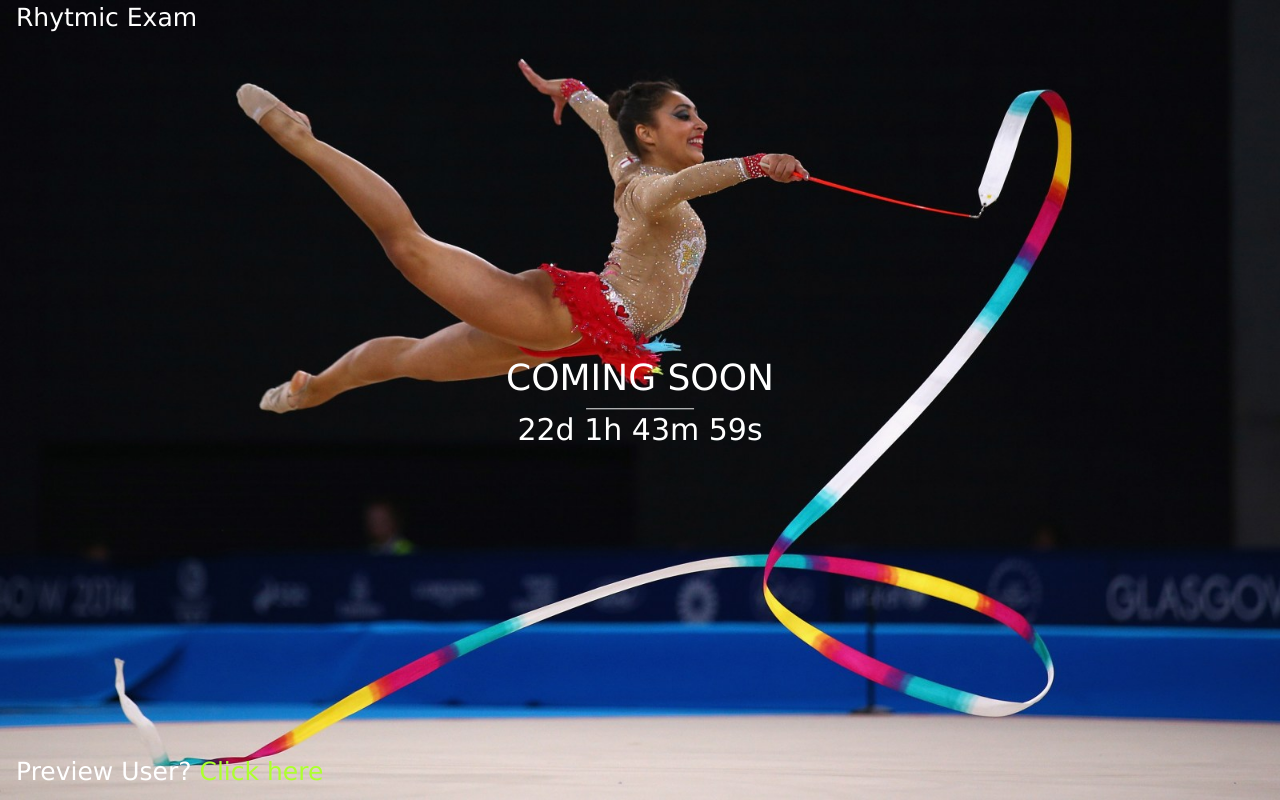
After one commit to AltusN/rhytmic_exam, a Flask app: page /coming in a window 1280 px wide. The commit adds this page. Run offline with Flask 2, Linux system fonts and the light colour scheme; some libraries are stand-ins or nearby versions.

Commit message:
coming soon page

```diff
--- a/rhytmic_exam_app/main/routes.py
+++ b/rhytmic_exam_app/main/routes.py
@@ -353,6 +353,10 @@ def results():
 
     return render_template("exam/results.html", title="Exam Results", results=results)
 
+@bp.route("coming")
+def coming_soon():
+    return render_template("coming.html")
+
 def redirect_url(default='main.index'):
     return request.args.get('next') or \
            request.referrer or \
--- /dev/null
+++ b/rhytmic_exam_app/static/css/coming_soon.css
@@ -0,0 +1,52 @@
+/* Set height to 100% for body and html to enable the background image to cover the whole page: */
+body, html {
+    height: 100%
+  }
+
+  .bgimg {
+    /* Background image */
+    background-image: url('/static/background.jpg');
+    /* Full-screen */
+    height: 100%;
+    /* Center the background image */
+    background-position: center;
+    /* Scale and zoom in the image */
+    background-size: cover;
+    /* Add position: relative to enable absolutely positioned elements inside the image (place text) */
+    position: relative;
+    /* Add a white text color to all elements inside the .bgimg container */
+    color: white;
+    /* Add a font */
+    font-family: Verdana, Geneva, Tahoma, sans-serif;
+    /* Set the font-size to 25 pixels */
+    font-size: 25px;
+  }
+
+  /* Position text in the top-left corner */
+  .topleft {
+    position: absolute;
+    top: 0;
+    left: 16px;
+  }
+
+  /* Position text in the bottom-left corner */
+  .bottomleft {
+    position: absolute;
+    bottom: 0;
+    left: 16px;
+  }
+
+  /* Position text in the middle */
+  .middle {
+    position: absolute;
+    top: 50%;
+    left: 50%;
+    transform: translate(-50%, -50%);
+    text-align: center;
+  }
+
+  /* Style the <hr> element */
+  hr {
+    margin: auto;
+    width: 40%;
+  }
--- /dev/null
+++ b/rhytmic_exam_app/static/js/coming_soon.js
@@ -0,0 +1,28 @@
+// Set the date we're counting down to
+var countDownDate = new Date("Jul 15, 2019 08:00:00").getTime();
+
+// Update the count down every 1 second
+var x = setInterval(function() {
+
+  // Get todays date and time
+  var now = new Date().getTime();
+
+  // Find the distance between now an the count down date
+  var distance = countDownDate - now;
+
+  // Time calculations for days, hours, minutes and seconds
+  var days = Math.floor(distance / (1000 * 60 * 60 * 24));
+  var hours = Math.floor((distance % (1000 * 60 * 60 * 24)) / (1000 * 60 * 60));
+  var minutes = Math.floor((distance % (1000 * 60 * 60)) / (1000 * 60));
+  var seconds = Math.floor((distance % (1000 * 60)) / 1000);
+
+  // Display the result in an element with id="demo"
+  document.getElementById("demo").innerHTML = days + "d " + hours + "h "
+  + minutes + "m " + seconds + "s ";
+
+  // If the count down is finished, write some text
+  if (distance < 0) {
+    clearInterval(x);
+    document.getElementById("demo").innerHTML = "EXPIRED";
+  }
+}, 1000);
--- /dev/null
+++ b/rhytmic_exam_app/templates/coming.html
@@ -0,0 +1,28 @@
+{% extends "bootstrap/base.html" %}
+
+{% block head %}
+    {{ super() }}
+
+    <link rel="stylesheet" href="{{ url_for('static', filename='css/coming_soon.css') }}">
+
+{% endblock %}
+
+{% block body %}
+<div class="bgimg">
+    <div class="topleft">
+      <p>Rhytmic Exam</p>
+    </div>
+    <div class="middle">
+      <h1>COMING SOON</h1>
+      <hr style="margin:auto;width:40%">
+      <p id="demo" style="font-weigth:bold;font-size:30px"></p>
+    </div>
+    <div class="bottomleft">
+      <p>Preview User? <a href="{{ url_for('auth.login') }}" style="color: greenyellow">Click here</a></p>
+    </div>
+  </div>
+
+  {% block scripts %}
+    <script src="{{ url_for('static', filename='js/coming_soon.js') }}"></script>
+  {% endblock %}
+{% endblock %}
--- a/rhytmic_exam_app/templates/dashboard.html
+++ b/rhytmic_exam_app/templates/dashboard.html
@@ -17,6 +17,9 @@
             </li>
             <li class="list-group-item">
                 <a href="{{ url_for('main.user_admin') }}">Update users</a>
+            </li>
+            <li class="list-group-item">
+                <a href"{{ url_for('main.results') }}">Results</a>
             </li>
         </ul>
     {% else %}
```
Also changed, not shown: rhytmic_exam_app/templates/exam/results.html (+15 -0 lines), rhytmic_exam_app/static/background.jpg (added).
